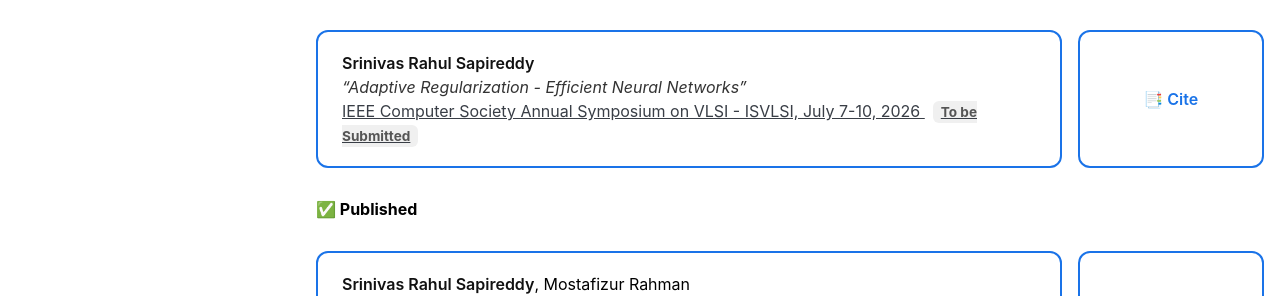
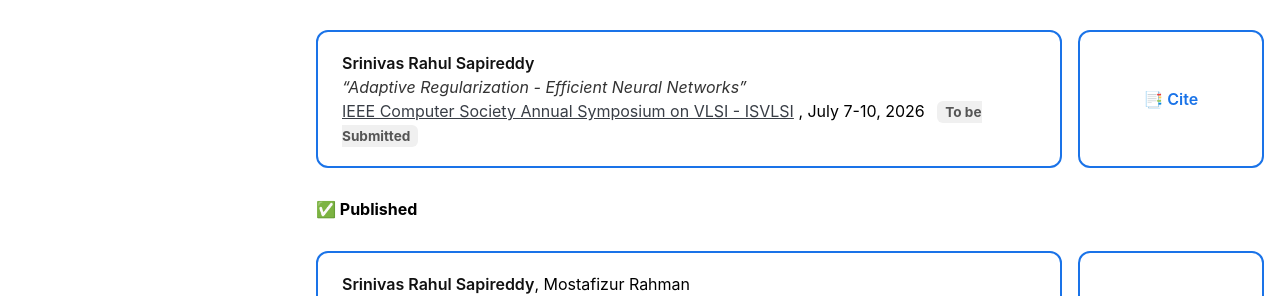
Before and after one commit to srsapireddy/srsapireddy.github.io, a Jekyll site: the page built from _pages/publications.md, in a window 1280 px wide and 900 px high. Shown: the part 412-708 px from the top of the window. Built offline with Jekyll 4.4.1, drawn with Linux system fonts in a browser that asks for light colours; cached includes are drawn as plain includes; nearby versions of some CDN libraries.

Commit message:
Update publications.md

```diff
--- a/_pages/publications.md
+++ b/_pages/publications.md
@@ -174,9 +174,8 @@ function copyCitation(id) {
     <strong>Srinivas Rahul Sapireddy</strong><br>
     <em>“Adaptive Regularization - Efficient Neural Networks”</em><br>
     <a href="https://ieee-isvlsi.github.io/ISVLSI_2026_Website/index.html" target="_blank">
-      IEEE Computer Society Annual Symposium on VLSI - ISVLSI, July 7-10, 2026
+      IEEE Computer Society Annual Symposium on VLSI - ISVLSI</a> , July 7-10, 2026
       <span class="status pending">To be Submitted</span>
-    </a>
   </div>
   <div class="cite-box" onclick="copyCitation('cite1')">
     📑 Cite
```
